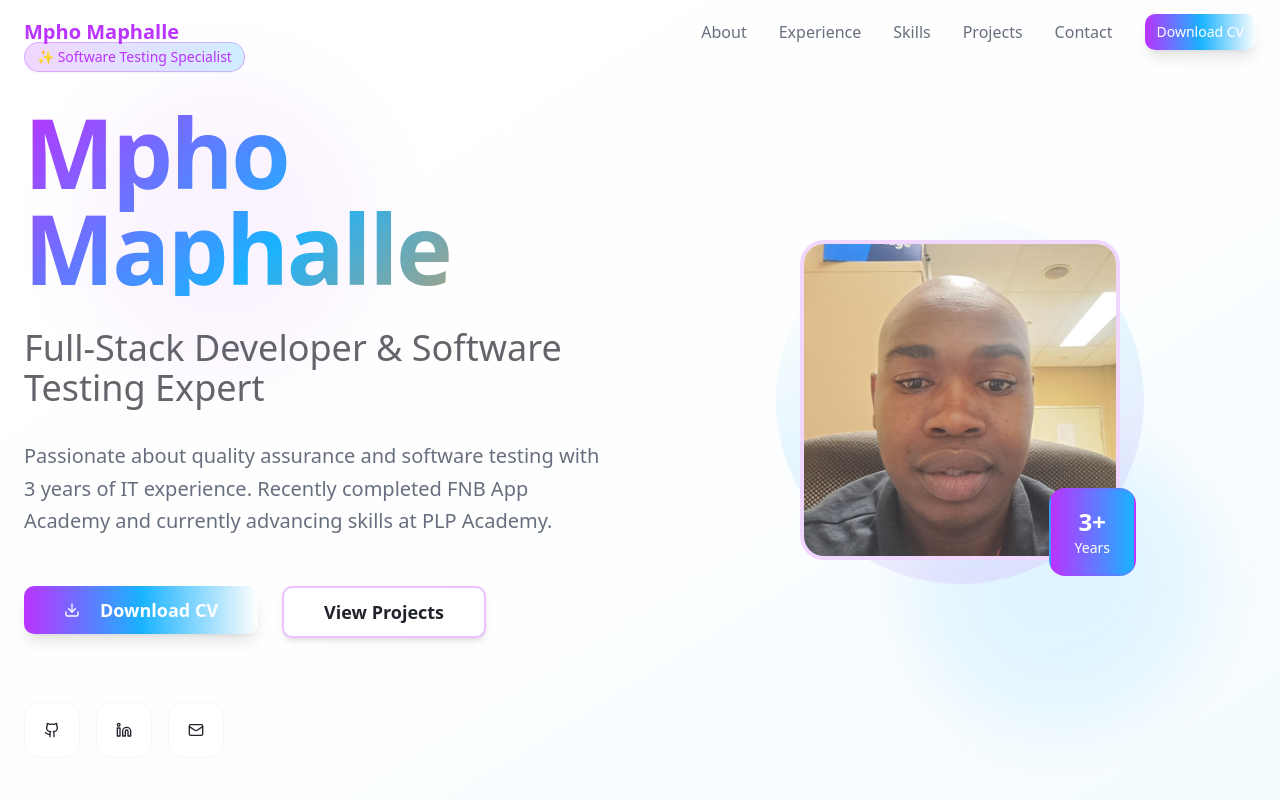
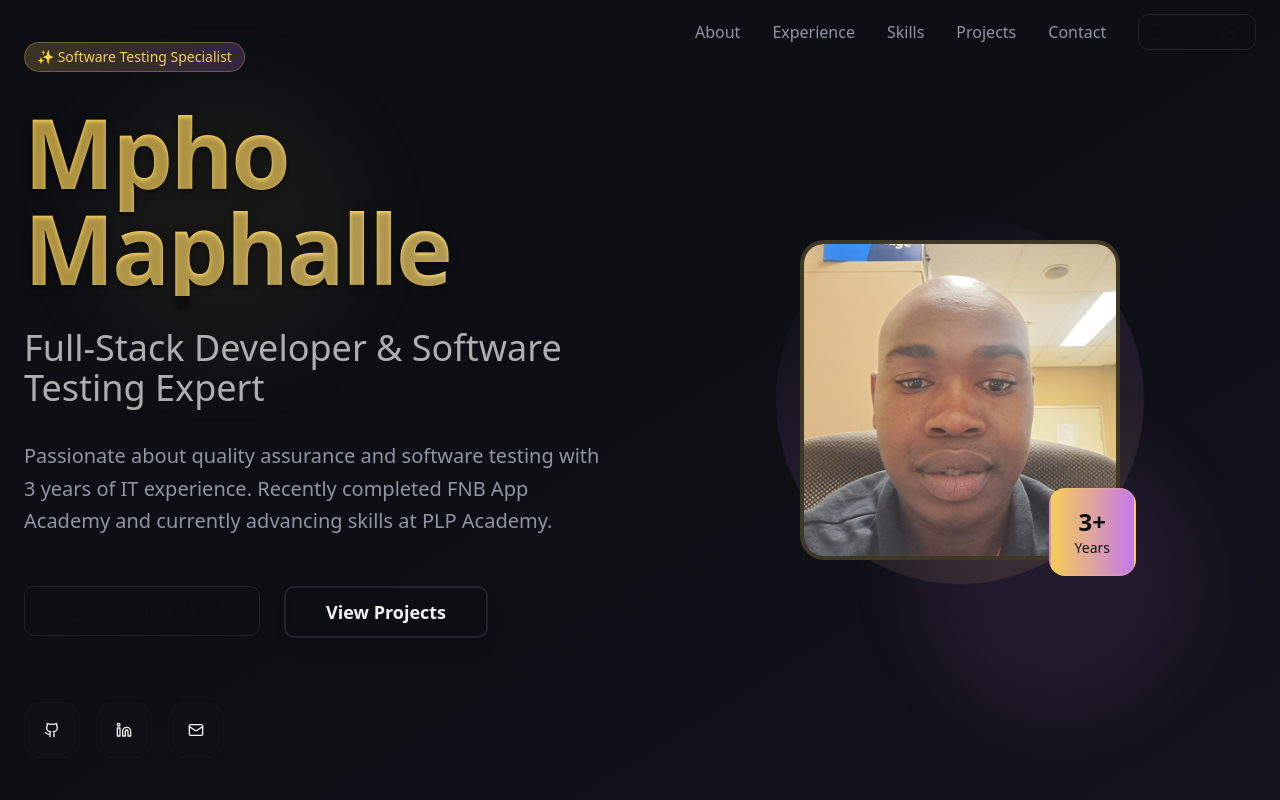
Before and after one commit to Winnie-2025/mphos-test-craft, a React (Vite) app: page / in a window 1280 px wide. Shown: the top 800 px of the page. Built offline with nearby package versions, Linux system fonts and the light colour scheme.

Commit message:
Refactor: Update UI to dark theme
Updated the portfolio's UI to a premium dark theme with gold accents, glass morphism effects, and enhanced animations for a professional and modern look.

```diff
--- a/src/components/ui/button.tsx
+++ b/src/components/ui/button.tsx
@@ -5,22 +5,22 @@ import { cva, type VariantProps } from "class-variance-authority"
 import { cn } from "@/lib/utils"
 
 const buttonVariants = cva(
-  "inline-flex items-center justify-center gap-2 whitespace-nowrap rounded-xl text-sm font-medium ring-offset-background transition-all duration-200 focus-visible:outline-none focus-visible:ring-2 focus-visible:ring-ring focus-visible:ring-offset-2 disabled:pointer-events-none disabled:opacity-50 [&_svg]:pointer-events-none [&_svg]:size-4 [&_svg]:shrink-0",
+  "inline-flex items-center justify-center gap-2 whitespace-nowrap rounded-xl text-sm font-semibold ring-offset-background transition-all duration-300 focus-visible:outline-none focus-visible:ring-2 focus-visible:ring-ring focus-visible:ring-offset-2 disabled:pointer-events-none disabled:opacity-50 [&_svg]:pointer-events-none [&_svg]:size-4 [&_svg]:shrink-0 hover:scale-[1.02]",
   {
     variants: {
       variant: {
-        default: "bg-primary text-primary-foreground hover:bg-primary/90 shadow-lg hover:shadow-xl hover:scale-[1.02]",
+        default: "bg-gradient-to-r from-gold to-gold-light text-primary-foreground hover:shadow-2xl hover:shadow-gold/50 border border-gold/20",
         destructive:
           "bg-destructive text-destructive-foreground hover:bg-destructive/90 shadow-lg hover:shadow-xl",
         outline:
-          "border-2 border-primary/30 bg-background text-foreground hover:bg-primary/5 hover:border-primary/50 shadow-md hover:shadow-lg",
+          "border-2 border-gold/30 bg-background/50 text-foreground hover:bg-gold/10 hover:border-gold/60 shadow-lg hover:shadow-gold/20 backdrop-blur-sm",
         secondary:
-          "bg-secondary text-secondary-foreground hover:bg-secondary/80 shadow-md hover:shadow-lg",
-        ghost: "hover:bg-accent/10 hover:text-accent-foreground transition-all duration-200",
-        link: "text-primary underline-offset-4 hover:underline",
-        hero: "bg-gradient-to-r from-primary via-accent to-tech-orange text-primary-foreground hover:shadow-2xl transform hover:scale-[1.02] transition-all duration-200 shadow-lg",
-        accent: "bg-accent text-accent-foreground hover:bg-accent/90 shadow-lg hover:shadow-xl hover:scale-[1.02]",
-        premium: "bg-gradient-to-r from-primary to-accent text-primary-foreground shadow-xl hover:shadow-2xl hover:scale-[1.02] border-2 border-primary/20",
+          "bg-secondary/80 text-secondary-foreground hover:bg-secondary backdrop-blur-sm border border-border/30 shadow-lg hover:shadow-xl",
+        ghost: "hover:bg-gold/10 hover:text-gold transition-all duration-300 backdrop-blur-sm",
+        link: "text-gold underline-offset-4 hover:underline hover:text-gold-light",
+        hero: "bg-gradient-to-r from-gold via-gold-light to-purple text-primary-foreground hover:shadow-2xl hover:shadow-gold/40 transform hover:scale-[1.05] transition-all duration-300 border border-gold/30",
+        accent: "bg-gradient-to-r from-purple to-blue text-accent-foreground hover:shadow-xl hover:shadow-purple/30 border border-purple/20",
+        premium: "bg-gradient-to-r from-gold to-purple text-primary-foreground shadow-2xl hover:shadow-gold/50 hover:scale-[1.05] border-2 border-gold/30 backdrop-blur-sm",
       },
       size: {
         default: "h-10 px-4 py-2",
--- a/src/index.css
+++ b/src/index.css
@@ -2,61 +2,60 @@
 @tailwind components;
 @tailwind utilities;
 
-/* Definition of the design system. All colors, gradients, fonts, etc should be defined here.
-All colors MUST be HSL.
-*/
+/* Premium Professional Design System */
 
 @layer base {
   :root {
-    /* Bright Modern Color Palette */
-    --background: 0 0% 100%;
-    --foreground: 220 15% 15%;
+    /* Premium Dark Color Palette */
+    --background: 220 25% 6%;
+    --foreground: 0 0% 95%;
 
-    --card: 0 0% 100%;
-    --card-foreground: 220 15% 15%;
+    --card: 220 20% 8%;
+    --card-foreground: 0 0% 95%;
 
-    --popover: 0 0% 100%;
-    --popover-foreground: 220 15% 15%;
+    --popover: 220 20% 8%;
+    --popover-foreground: 0 0% 95%;
 
-    /* Vibrant Color Scheme */
-    --primary: 280 100% 60%;
-    --primary-foreground: 0 0% 100%;
-    --primary-glow: 280 100% 70%;
+    /* Luxurious Gold & Dark Scheme */
+    --primary: 45 90% 65%;
+    --primary-foreground: 220 25% 6%;
+    --primary-glow: 45 100% 75%;
 
-    --secondary: 220 15% 95%;
-    --secondary-foreground: 220 15% 15%;
+    --secondary: 220 15% 12%;
+    --secondary-foreground: 0 0% 90%;
 
-    --muted: 220 10% 96%;
-    --muted-foreground: 220 10% 45%;
+    --muted: 220 15% 10%;
+    --muted-foreground: 220 10% 60%;
 
-    --accent: 200 100% 55%;
-    --accent-foreground: 0 0% 100%;
+    --accent: 280 75% 70%;
+    --accent-foreground: 220 25% 6%;
 
-    --destructive: 0 84% 60%;
+    --destructive: 0 75% 60%;
     --destructive-foreground: 0 0% 98%;
 
-    /* Vibrant Tech Colors */
-    --tech-blue: 200 100% 55%;
-    --tech-green: 160 100% 40%;
-    --tech-purple: 280 100% 60%;
-    --tech-orange: 30 100% 60%;
+    /* Professional Color Accents */
+    --gold: 45 90% 65%;
+    --gold-light: 45 100% 75%;
+    --purple: 280 75% 70%;
+    --blue: 220 80% 65%;
+    --emerald: 160 75% 55%;
 
-    /* Bright Gradients */
-    --gradient-primary: linear-gradient(135deg, hsl(var(--primary)) 0%, hsl(var(--accent)) 100%);
-    --gradient-accent: linear-gradient(135deg, hsl(var(--accent)) 0%, hsl(var(--tech-green)) 100%);
-    --gradient-hero: linear-gradient(135deg, hsl(var(--primary)) 0%, hsl(var(--accent)) 50%, hsl(var(--tech-orange)) 100%);
-    --gradient-card: linear-gradient(135deg, hsl(0 0% 100%) 0%, hsl(220 10% 98%) 100%);
-    --gradient-subtle: linear-gradient(135deg, hsl(220 10% 98%) 0%, hsl(0 0% 100%) 100%);
+    /* Sophisticated Gradients */
+    --gradient-primary: linear-gradient(135deg, hsl(var(--gold)) 0%, hsl(var(--gold-light)) 100%);
+    --gradient-accent: linear-gradient(135deg, hsl(var(--purple)) 0%, hsl(var(--blue)) 100%);
+    --gradient-hero: linear-gradient(135deg, hsl(220 25% 6%) 0%, hsl(220 20% 8%) 50%, hsl(220 15% 10%) 100%);
+    --gradient-card: linear-gradient(135deg, hsl(220 20% 8%) 0%, hsl(220 15% 10%) 100%);
+    --gradient-glass: linear-gradient(135deg, hsl(220 20% 12% / 0.8) 0%, hsl(220 15% 10% / 0.9) 100%);
 
-    /* Modern Shadows */
-    --shadow-elegant: 0 4px 20px -2px hsl(var(--primary) / 0.25);
-    --shadow-glow: 0 0 30px hsl(var(--primary) / 0.3);
-    --shadow-premium: 0 4px 6px -1px hsl(0 0% 0% / 0.1), 0 2px 4px -1px hsl(0 0% 0% / 0.06);
-    --shadow-card: 0 2px 8px -1px hsl(0 0% 0% / 0.08);
+    /* Premium Shadows & Effects */
+    --shadow-gold: 0 4px 20px -2px hsl(var(--gold) / 0.3);
+    --shadow-glow: 0 0 40px hsl(var(--gold) / 0.2);
+    --shadow-glass: 0 8px 32px -8px hsl(0 0% 0% / 0.4);
+    --shadow-premium: 0 10px 40px -10px hsl(0 0% 0% / 0.5);
 
-    --border: 220 15% 90%;
-    --input: 220 15% 95%;
-    --ring: 280 100% 60%;
+    --border: 220 15% 15%;
+    --input: 220 15% 12%;
+    --ring: 45 90% 65%;
 
     --radius: 0.75rem;
 
@@ -77,42 +76,20 @@ All colors MUST be HSL.
     --sidebar-ring: 217.2 91.2% 59.8%;
   }
 
-  .dark {
-    --background: 220 15% 8%;
-    --foreground: 0 0% 98%;
-
-    --card: 220 15% 10%;
-    --card-foreground: 0 0% 98%;
-
-    --popover: 220 15% 10%;
-    --popover-foreground: 0 0% 98%;
-
-    --primary: 280 100% 60%;
-    --primary-foreground: 0 0% 100%;
-
-    --secondary: 220 15% 15%;
-    --secondary-foreground: 0 0% 98%;
-
-    --muted: 220 15% 15%;
-    --muted-foreground: 220 10% 60%;
-
-    --accent: 200 100% 55%;
-    --accent-foreground: 0 0% 100%;
-
-    --destructive: 0 84% 60%;
-    --destructive-foreground: 0 0% 98%;
-
-    --border: 220 15% 20%;
-    --input: 220 15% 20%;
-    --ring: 280 100% 60%;
-    --sidebar-background: 220 15% 12%;
-    --sidebar-foreground: 0 0% 98%;
-    --sidebar-primary: 280 100% 60%;
-    --sidebar-primary-foreground: 0 0% 100%;
-    --sidebar-accent: 220 15% 18%;
-    --sidebar-accent-foreground: 0 0% 98%;
-    --sidebar-border: 220 15% 20%;
-    --sidebar-ring: 280 100% 60%;
+  .light {
+    /* Light Mode Overrides */
+    --background: 0 0% 98%;
+    --foreground: 220 25% 15%;
+    --card: 0 0% 100%;
+    --card-foreground: 220 25% 15%;
+    --popover: 0 0% 100%;
+    --popover-foreground: 220 25% 15%;
+    --secondary: 220 10% 95%;
+    --secondary-foreground: 220 25% 15%;
+    --muted: 220 10% 96%;
+    --muted-foreground: 220 15% 45%;
+    --border: 220 15% 88%;
+    --input: 220 15% 92%;
   }
 }
 
@@ -123,8 +100,24 @@ All colors MUST be HSL.
 
   body {
     @apply bg-background text-foreground font-normal antialiased;
-    background: linear-gradient(135deg, hsl(var(--background)) 0%, hsl(220 10% 98%) 100%);
+    background: radial-gradient(ellipse at top, hsl(220 20% 8%) 0%, hsl(220 25% 6%) 100%);
     min-height: 100vh;
+    position: relative;
+  }
+
+  body::before {
+    content: '';
+    position: fixed;
+    top: 0;
+    left: 0;
+    width: 100%;
+    height: 100%;
+    background:
+      radial-gradient(circle at 20% 80%, hsl(var(--gold) / 0.1) 0%, transparent 50%),
+      radial-gradient(circle at 80% 20%, hsl(var(--purple) / 0.1) 0%, transparent 50%),
+      radial-gradient(circle at 40% 40%, hsl(var(--blue) / 0.05) 0%, transparent 50%);
+    pointer-events: none;
+    z-index: -1;
   }
 
   /* Scrollbar Styling */
@@ -144,43 +137,79 @@ All colors MUST be HSL.
     @apply bg-primary/50;
   }
 
-  /* Modern Glass Effect */
+  /* Premium Glass Morphism */
   .glass-effect {
-    backdrop-filter: blur(8px) saturate(120%);
-    background: hsl(var(--card) / 0.9);
-    border: 1px solid hsl(var(--border) / 0.8);
+    backdrop-filter: blur(20px) saturate(120%);
+    background: var(--gradient-glass);
+    border: 1px solid hsl(var(--border) / 0.3);
+    box-shadow: var(--shadow-glass);
   }
 
-  /* Smooth Animations */
+  /* Luxury Animations */
   .smooth-transition {
-    transition: all 0.2s ease-out;
+    transition: all 0.4s cubic-bezier(0.4, 0, 0.2, 1);
   }
 
   .hover-lift:hover {
-    transform: translateY(-2px);
-    box-shadow: 0 4px 20px -2px hsl(var(--primary) / 0.25);
+    transform: translateY(-4px) scale(1.02);
+    box-shadow: var(--shadow-premium);
   }
 
-  /* Professional Typography */
+  .hover-glow:hover {
+    box-shadow: var(--shadow-glow);
+    transform: scale(1.05);
+  }
+
+  /* Elegant Typography */
   h1, h2, h3, h4, h5, h6 {
-    @apply font-medium tracking-tight;
+    @apply font-semibold tracking-tight;
+    text-shadow: 0 2px 4px hsl(0 0% 0% / 0.3);
   }
 
   .gradient-text {
-    background: linear-gradient(135deg, hsl(var(--primary)) 0%, hsl(var(--accent)) 50%, hsl(var(--tech-orange)) 100%);
+    background: var(--gradient-primary);
+    -webkit-background-clip: text;
+    -webkit-text-fill-color: transparent;
+    background-clip: text;
+    filter: drop-shadow(0 2px 4px hsl(0 0% 0% / 0.3));
+  }
+
+  .accent-text {
+    background: var(--gradient-accent);
     -webkit-background-clip: text;
     -webkit-text-fill-color: transparent;
     background-clip: text;
   }
 
-  /* Modern Floating Cards */
+  /* Premium Cards */
   .floating-card {
-    @apply bg-card border border-border/50 shadow-md hover:shadow-xl transition-all duration-200;
+    @apply glass-effect hover-lift rounded-2xl;
   }
 
-  /* Bright Accent Colors */
-  .accent-purple { @apply text-tech-purple; }
-  .accent-blue { @apply text-tech-blue; }
-  .accent-green { @apply text-tech-green; }
-  .accent-orange { @apply text-tech-orange; }
+  .premium-card {
+    background: var(--gradient-card);
+    border: 1px solid hsl(var(--gold) / 0.2);
+    box-shadow: var(--shadow-gold);
+    @apply rounded-2xl hover-glow;
+  }
+
+  /* Professional Color Accents */
+  .accent-gold { @apply text-gold; }
+  .accent-purple { @apply text-purple; }
+  .accent-blue { @apply text-blue; }
+  .accent-emerald { @apply text-emerald; }
+
+  /* Animated Elements */
+  .animate-float {
+    animation: float 6s ease-in-out infinite;
+  }
+
+  .animate-pulse-slow {
+    animation: pulse 4s cubic-bezier(0.4, 0, 0.6, 1) infinite;
+  }
+
+  @keyframes float {
+    0%, 100% { transform: translateY(0px); }
+    50% { transform: translateY(-10px); }
+  }
 }
```
